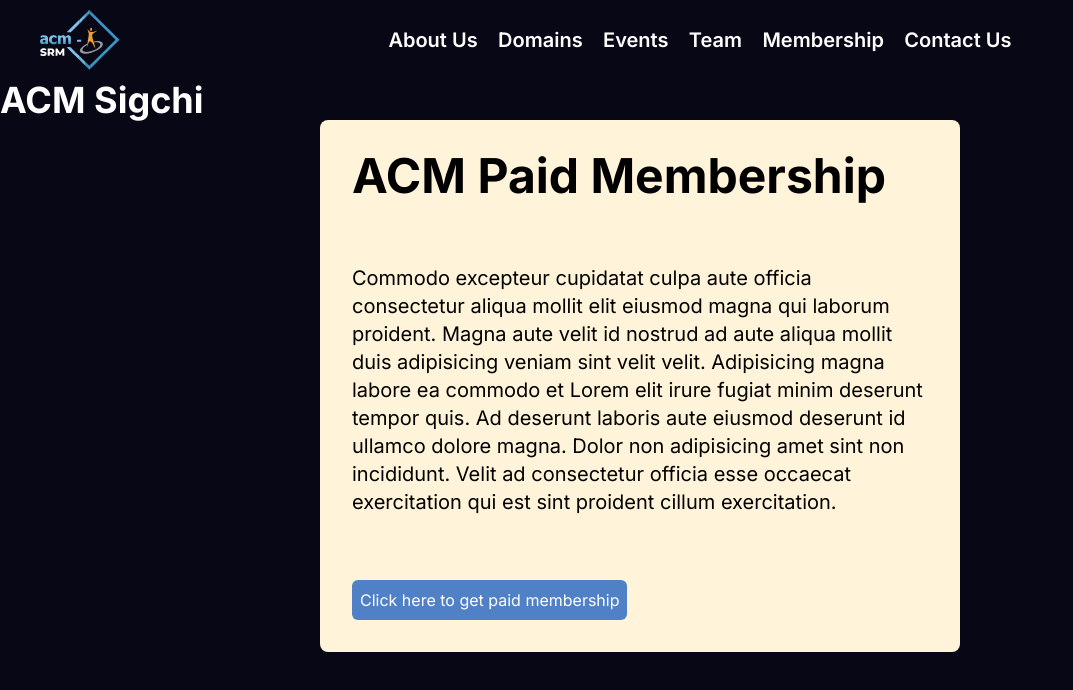
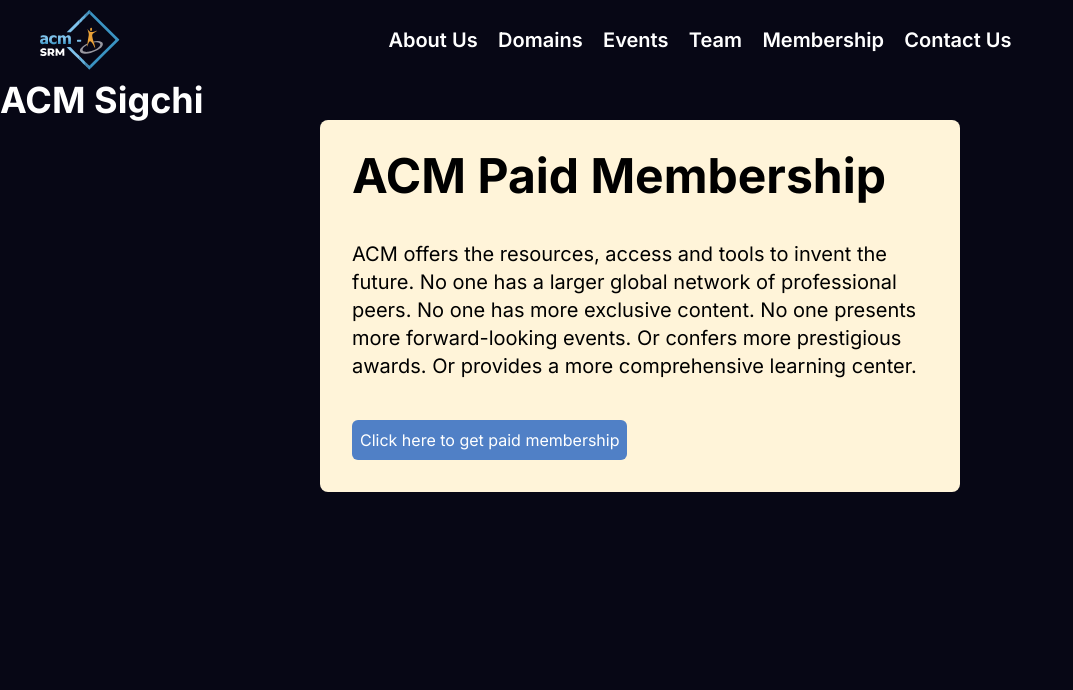
Before and after one commit to ACMSIGCHI-SRM/acm-sigchi-website, a Next.js app: page / in a window 1280 px wide. Shown: the top 690 px of the page, without its empty margins (0-1073 px from the left). Built offline with nearby package versions, Linux system fonts and the light colour scheme.

Commit message:
fix: add text to

```diff
--- a/components/MembershipCard.tsx
+++ b/components/MembershipCard.tsx
@@ -4,9 +4,9 @@
     return (
         <div className="w-full justify-center flex">
         <div className="w-[50%] h-fit flex-col bg-[#FFF4D9] rounded-lg">
-            <h1 className="text-5xl font-bold text-black p-8">ACM Paid Membership</h1>
-            <div className="p-8 text-xl text-black">
-                    Commodo excepteur cupidatat culpa aute officia consectetur aliqua mollit elit eiusmod magna qui laborum proident. Magna aute velit id nostrud ad aute aliqua mollit duis adipisicing veniam sint velit velit. Adipisicing magna labore ea commodo et Lorem elit irure fugiat minim deserunt tempor quis. Ad deserunt laboris aute eiusmod deserunt id ullamco dolore magna. Dolor non adipisicing amet sint non incididunt. Velit ad consectetur officia esse occaecat exercitation qui est sint proident cillum exercitation.
+            <h1 className="text-5xl font-bold text-black p-8 pb-2">ACM Paid Membership</h1>
+            <div className="p-8 pb-2 text-xl text-black">
+            ACM offers the resources, access and tools to invent the future. No one has a larger global network of professional peers. No one has more exclusive content. No one presents more forward-looking events. Or confers more prestigious awards. Or provides a more comprehensive learning center.
             </div>
             <Link href={'https://www.google.com'}>
             <div className="justify-start flex p-8">
```
